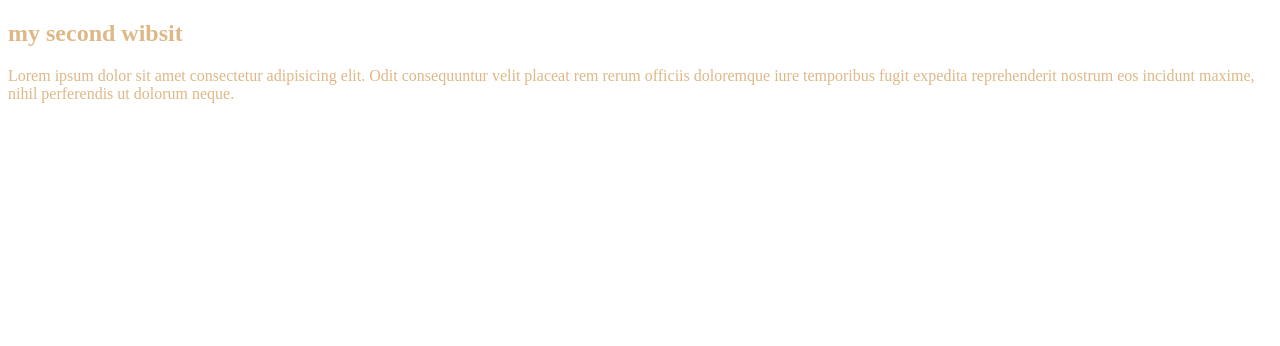
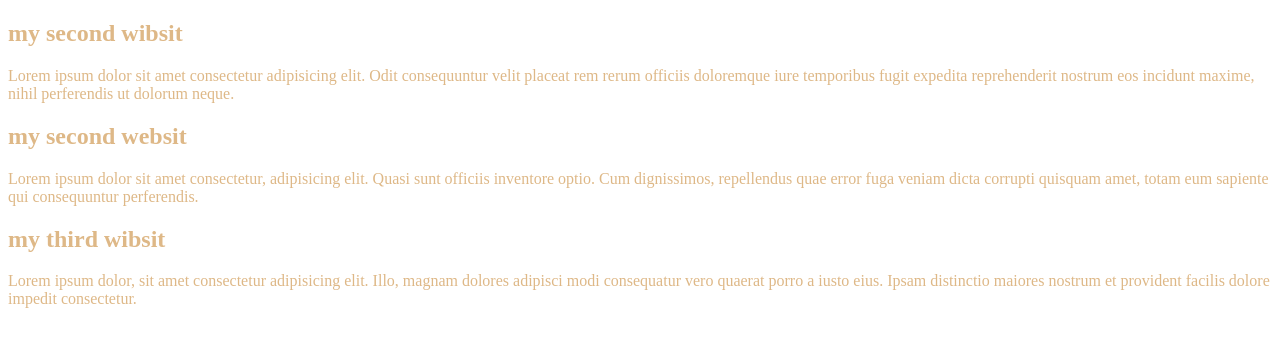
Before and after one commit to nesaruddin12/my-second-github-repo, a plain HTML site: page index.html in a window 1280 px wide. Drawn offline with Linux system fonts and the light colour scheme.

Commit message:
added the second and third vlog

```diff
--- a/index.html
+++ b/index.html
@@ -11,5 +11,14 @@
     <h2>my second wibsit</h2>
     <p>Lorem ipsum dolor sit amet consectetur adipisicing elit. Odit consequuntur velit placeat rem rerum officiis doloremque iure temporibus fugit expedita reprehenderit nostrum eos incidunt maxime, nihil perferendis ut dolorum neque.</p>
   </div>
+
+  <div>
+    <h2>my second websit</h2>
+    <p>Lorem ipsum dolor sit amet consectetur, adipisicing elit. Quasi sunt officiis inventore optio. Cum dignissimos, repellendus quae error fuga veniam dicta corrupti quisquam amet, totam eum sapiente qui consequuntur perferendis.</p>
+  </div>
+  <div>
+    <h2>my third wibsit</h2>
+    <p>Lorem ipsum dolor, sit amet consectetur adipisicing elit. Illo, magnam dolores adipisci modi consequatur vero quaerat porro a iusto eius. Ipsam distinctio maiores nostrum et provident facilis dolore impedit consectetur.</p>
+  </div>
 </body>
 </html>
```
